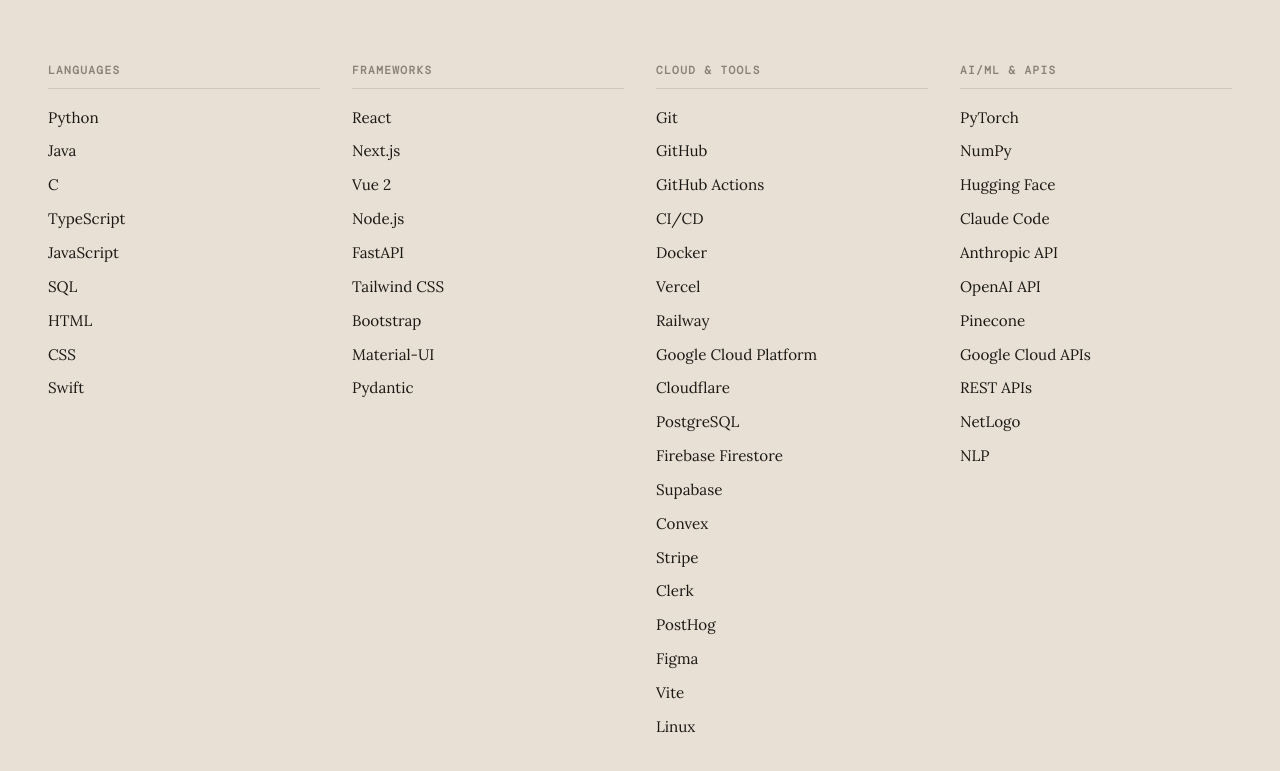
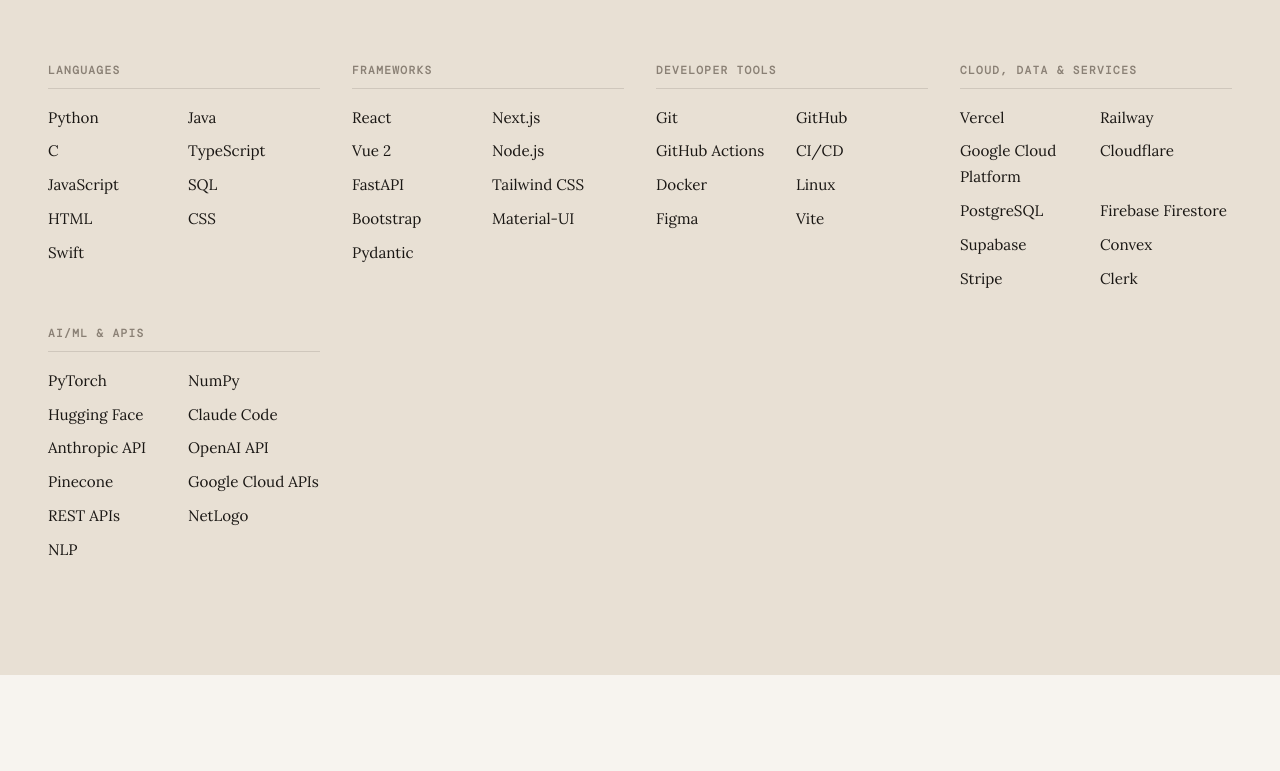
Before and after one commit to RamatoulayeBah28/Current-Personal-Portfolio-Website, a website: page index.html in a window 1280 px wide. Shown: the part 6389-7160 px from the top of the page. Drawn offline with nearby package versions, Linux system fonts and the light colour scheme; a web font is replaced by a local one.

Commit message:
Updated skills section layout

```diff
--- a/index.html
+++ b/index.html
@@ -1101,13 +1101,22 @@
         </div>
 
         <div class="skill-group">
-          <h4>Cloud &amp; Tools</h4>
+          <h4>Developer Tools</h4>
           <ul class="skill-list">
             <li>Git</li>
             <li>GitHub</li>
             <li>GitHub Actions</li>
             <li>CI/CD</li>
             <li>Docker</li>
+            <li>Linux</li>
+            <li>Figma</li>
+            <li>Vite</li>
+          </ul>
+        </div>
+
+        <div class="skill-group">
+          <h4>Cloud, Data &amp; Services</h4>
+          <ul class="skill-list">
             <li>Vercel</li>
             <li>Railway</li>
             <li>Google Cloud Platform</li>
@@ -1118,10 +1127,6 @@
             <li>Convex</li>
             <li>Stripe</li>
             <li>Clerk</li>
-            <li>PostHog</li>
-            <li>Figma</li>
-            <li>Vite</li>
-            <li>Linux</li>
           </ul>
         </div>
 
--- a/mediaqueries.css
+++ b/mediaqueries.css
@@ -31,7 +31,7 @@
   .about-grid { grid-template-columns: 1fr; gap: 3rem; }
   .about-left { position: static; }
 
-  .skills-grid { grid-template-columns: repeat(2, 1fr); }
+  .skills-grid { grid-template-columns: repeat(2, minmax(0, 1fr)); }
 
   .contact-section { padding: 5rem 1.5rem; }
 
@@ -45,5 +45,5 @@
 
   .projects-grid { grid-template-columns: 1fr; }
 
-  .skills-grid { grid-template-columns: 1fr 1fr; }
+  .skills-grid { grid-template-columns: 1fr; }
 }
--- a/style.css
+++ b/style.css
@@ -661,7 +661,7 @@ section { padding: 7rem 3rem; }
 
 .skills-grid {
   display: grid;
-  grid-template-columns: repeat(4, 1fr);
+  grid-template-columns: repeat(auto-fit, minmax(220px, 1fr));
   gap: 2rem;
 }
 
@@ -678,8 +678,8 @@ section { padding: 7rem 3rem; }
 
 .skill-list {
   list-style: none;
-  display: flex;
-  flex-direction: column;
+  display: grid;
+  grid-template-columns: repeat(2, minmax(0, 1fr));
   gap: 0.5rem;
 }
 
```
